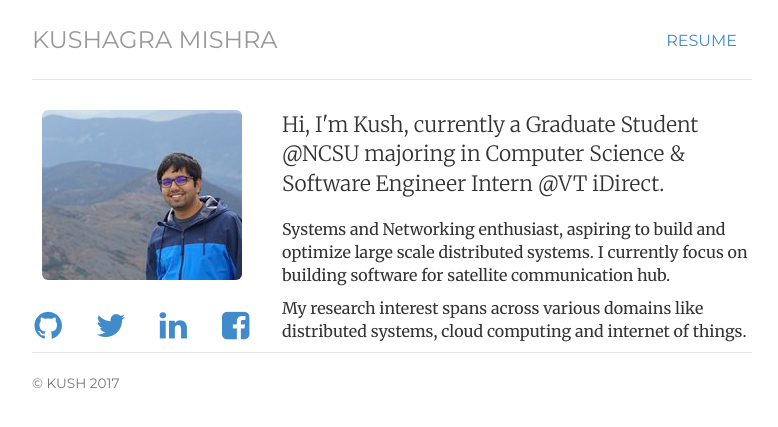
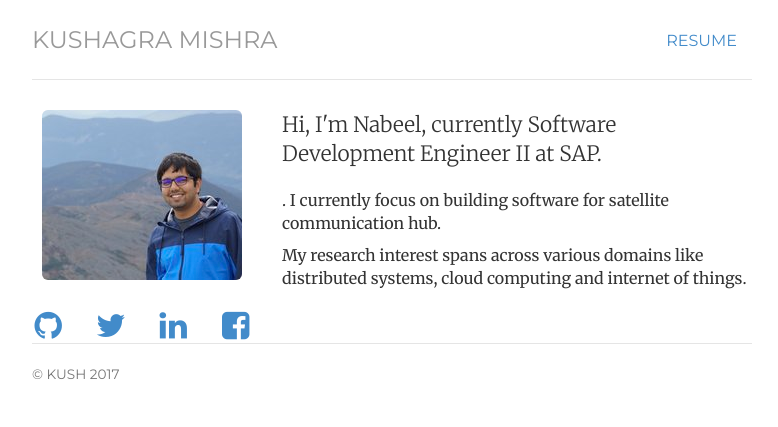
Before and after one commit to mnscodes/mnscodes.github.io, a Jekyll site: the page built from index.html, in a window 1280 px wide. Shown: the top 427 px of the page, without its empty margins (248-1026 px from the left). Built offline with Jekyll 4.4.1, drawn with Linux system fonts in a browser that asks for light colours.

Commit message:
Update index.html
Changes

```diff
--- a/index.html
+++ b/index.html
@@ -18,10 +18,10 @@
 	</div>
 	</div>
 	<div class="col-sm-8">
-	<p class="lead">Hi, I'm <span itemprop="name">Kush</span>, currently a Graduate Student @NCSU majoring in Computer Science & Software Engineer Intern @VT iDirect.
+	<p class="lead">Hi, I'm <span itemprop="name">Nabeel</span>, currently Software Development Engineer II at SAP.
 	</p>
 
-	<p> Systems and Networking enthusiast, aspiring to build and optimize large scale distributed systems.
+	<p> .
 	    I currently focus on building software for satellite communication hub.
 		</p>
 		<p>
```
